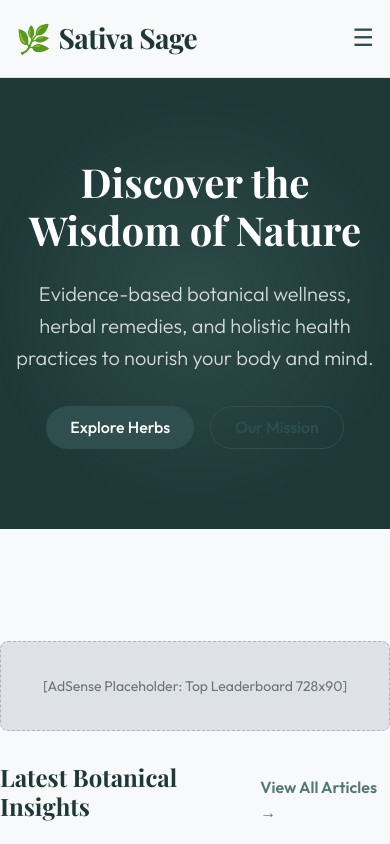
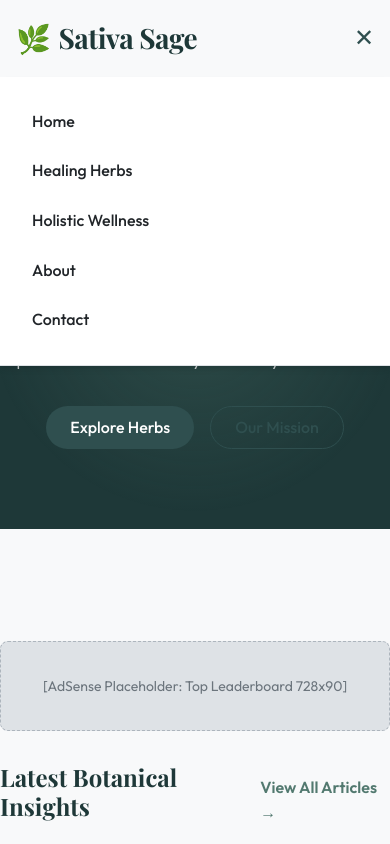
Before and after one commit to crashingdown90/sativasage, a Next.js app: page / in a window 390 px wide. Both pictures are taken after a click on the button "Toggle menu". Shown: the top 844 px of the page. Built offline with nearby package versions, Linux system fonts and the light colour scheme; a web font is replaced by a local one.

Commit message:
Implement responsive mobile menu and verify global responsiveness

```diff
--- a/src/app/globals.css
+++ b/src/app/globals.css
@@ -277,12 +277,33 @@ img {
   font-size: 1.5rem;
   color: var(--color-primary);
   cursor: pointer;
+  z-index: 60;
 }
 
 @media (max-width: 768px) {
   .nav-links {
-    display: none;
+    position: absolute;
+    top: 100%;
+    left: 0;
+    right: 0;
+    background-color: var(--color-surface);
+    flex-direction: column;
+    padding: var(--spacing-xl);
+    gap: var(--spacing-lg);
+    box-shadow: var(--shadow-md);
+    transform: translateY(-150%);
+    opacity: 0;
+    visibility: hidden;
+    transition: all var(--transition-normal);
+    border-bottom: 1px solid var(--color-border);
   }
+
+  .nav-links.active {
+    transform: translateY(0);
+    opacity: 1;
+    visibility: visible;
+  }
+
   .mobile-menu-btn {
     display: block;
   }
--- a/src/app/layout.tsx
+++ b/src/app/layout.tsx
@@ -1,7 +1,7 @@
 import type { Metadata } from 'next';
 import './globals.css';
 import Link from 'next/link';
-
+import Header from '@/components/Header';
 export const metadata: Metadata = {
   title: 'Sativa Sage | Holistic Wellness & Botanical Wisdom',
   description: 'Discover the power of natural remedies, botanical wisdom, and holistic wellness at Sativa Sage. Evidence-based articles on herbs, vitality, and health.',
@@ -16,26 +16,7 @@ export default function RootLayout({
   return (
     <html lang="en">
       <body>
-        <header className="site-header">
-          <div className="container">
-            <Link href="/" className="logo">
-              <span className="logo-icon">🌿</span>
-              Sativa Sage
-            </Link>
-
-            <button className="mobile-menu-btn" aria-label="Toggle menu">
-              ☰
-            </button>
-
-            <nav className="nav-links">
-              <Link href="/" className="nav-link">Home</Link>
-              <Link href="/herbs" className="nav-link">Healing Herbs</Link>
-              <Link href="/wellness" className="nav-link">Holistic Wellness</Link>
-              <Link href="/about" className="nav-link">About</Link>
-              <Link href="/contact" className="nav-link">Contact</Link>
-            </nav>
-          </div>
-        </header>
+        <Header />
 
         <main>
           {children}
--- /dev/null
+++ b/src/components/Header.tsx
@@ -0,0 +1,45 @@
+'use client';
+
+import Link from 'next/link';
+import { useState } from 'react';
+import { usePathname } from 'next/navigation';
+
+export default function Header() {
+  const [isMenuOpen, setIsMenuOpen] = useState(false);
+  const pathname = usePathname();
+
+  const toggleMenu = () => {
+    setIsMenuOpen(!isMenuOpen);
+  };
+
+  const closeMenu = () => {
+    setIsMenuOpen(false);
+  };
+
+  return (
+    <header className="site-header">
+      <div className="container">
+        <Link href="/" className="logo" onClick={closeMenu}>
+          <span className="logo-icon">🌿</span>
+          Sativa Sage
+        </Link>
+
+        <button
+          className="mobile-menu-btn"
+          aria-label="Toggle menu"
+          onClick={toggleMenu}
+        >
+          {isMenuOpen ? '✕' : '☰'}
+        </button>
+
+        <nav className={`nav-links ${isMenuOpen ? 'active' : ''}`}>
+          <Link href="/" className={`nav-link ${pathname === '/' ? 'active-link' : ''}`} onClick={closeMenu}>Home</Link>
+          <Link href="/herbs" className={`nav-link ${pathname === '/herbs' ? 'active-link' : ''}`} onClick={closeMenu}>Healing Herbs</Link>
+          <Link href="/wellness" className={`nav-link ${pathname === '/wellness' ? 'active-link' : ''}`} onClick={closeMenu}>Holistic Wellness</Link>
+          <Link href="/about" className={`nav-link ${pathname === '/about' ? 'active-link' : ''}`} onClick={closeMenu}>About</Link>
+          <Link href="/contact" className={`nav-link ${pathname === '/contact' ? 'active-link' : ''}`} onClick={closeMenu}>Contact</Link>
+        </nav>
+      </div>
+    </header>
+  );
+}
```
